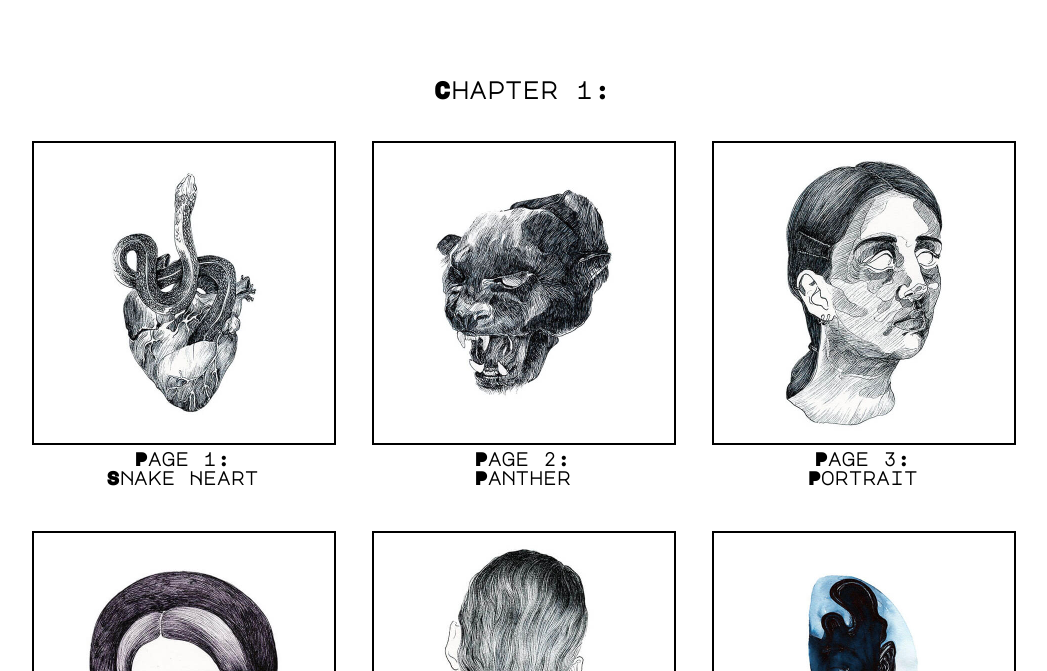
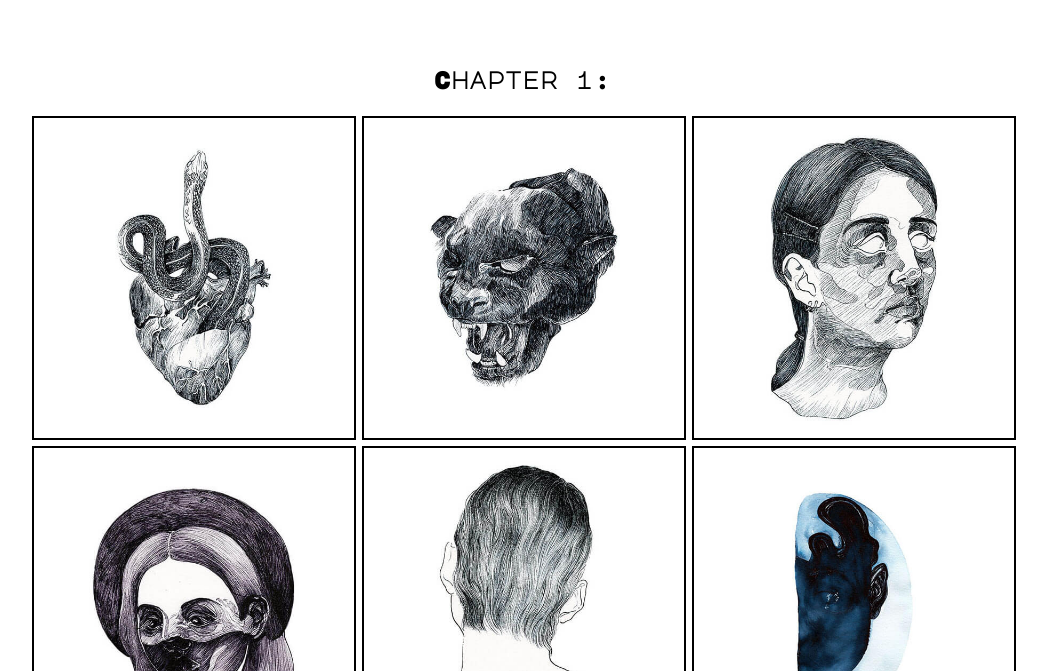
Before and after one commit to mpanaghie/mpanaghie.github.io, a plain HTML site: page portfolio.html in a window 1280 px wide. Shown: the part 129-800 px from the top of the page, without its empty margins (118-1165 px from the left). Drawn offline with Linux system fonts and the light colour scheme.

Commit message:
Addchapter two remaining pictures

```diff
--- a/portfolio.html
+++ b/portfolio.html
@@ -21,11 +21,16 @@
       <li><a href="portfolio.html"><b>Portfolio</b></a></li>
       <li><a href="contact.html">Contact</a></li>
     </ul>
-    <div class="single-page-element page-size">
+    <div class="single-page-element">
         <h2 class="content-font center">
             Chapter 1:
         </h2>
-        <div class="portfolio-container">
+        <div class="portfolio-container book1">
+        </div>
+        <h2 class="content-font center">
+            Chapter 2:
+        </h2>
+        <div class="portfolio-container book2">
         </div>
     </div>
     <script type="text/javascript" src="res/img/Book1/extra.js"></script>
--- a/portfolio.js
+++ b/portfolio.js
@@ -1,19 +1,20 @@
-var portfolioContainer = document.getElementsByClassName("portfolio-container")[0];
 
-for (var i=1;i<=40;i++) {
-    var div = document.createElement("DIV");
-    div.setAttribute("class", "portfolio-item-wrapper");
+function addImages (className, book, count) {
+    var portfolioContainer = document.getElementsByClassName(className)[0];
 
-    var image = document.createElement("IMG");
-    image.setAttribute("src", "res/img/Book1/Page_" + i + ".jpg");
-    image.setAttribute("class", "portfolio-item");
+    for (var i=1;i<=count;i++) {
+        var div = document.createElement("DIV");
+        div.setAttribute("class", "portfolio-item-wrapper");
 
-    var title = document.createElement("H3");
-    title.setAttribute("class", "portfolio-item-title content-font");
-    title.innerHTML = "Page " + (i) + ":<br>" + book1[i-1];
+        var image = document.createElement("IMG");
+        image.setAttribute("src", `res/img/${book}/Page_${i}.jpg`);
+        image.setAttribute("class", "portfolio-item");
 
-    div.appendChild(image);
-    div.appendChild(title);
+        div.appendChild(image);
 
-    portfolioContainer.appendChild(div);
+        portfolioContainer.appendChild(div);
+    }
 }
+
+addImages("book1", "Book1", 54);
+addImages("book2", "Book2", 18);
--- a/style.css
+++ b/style.css
@@ -94,13 +94,9 @@ a {
   animation: slider-animation1 3s ease 0s 1 normal forwards;
 }
 .portfolio-item-wrapper {
-  padding: 20px;
-  height: 350px;
-  width: 300px;
-}
-.portfolio-item-title {
-  text-align: center;
-  margin: 0px;
+  padding: 5px;
+  height: 320px;
+  width: 320px;
 }
 .portfolio-item {
   width: 100%;
```
